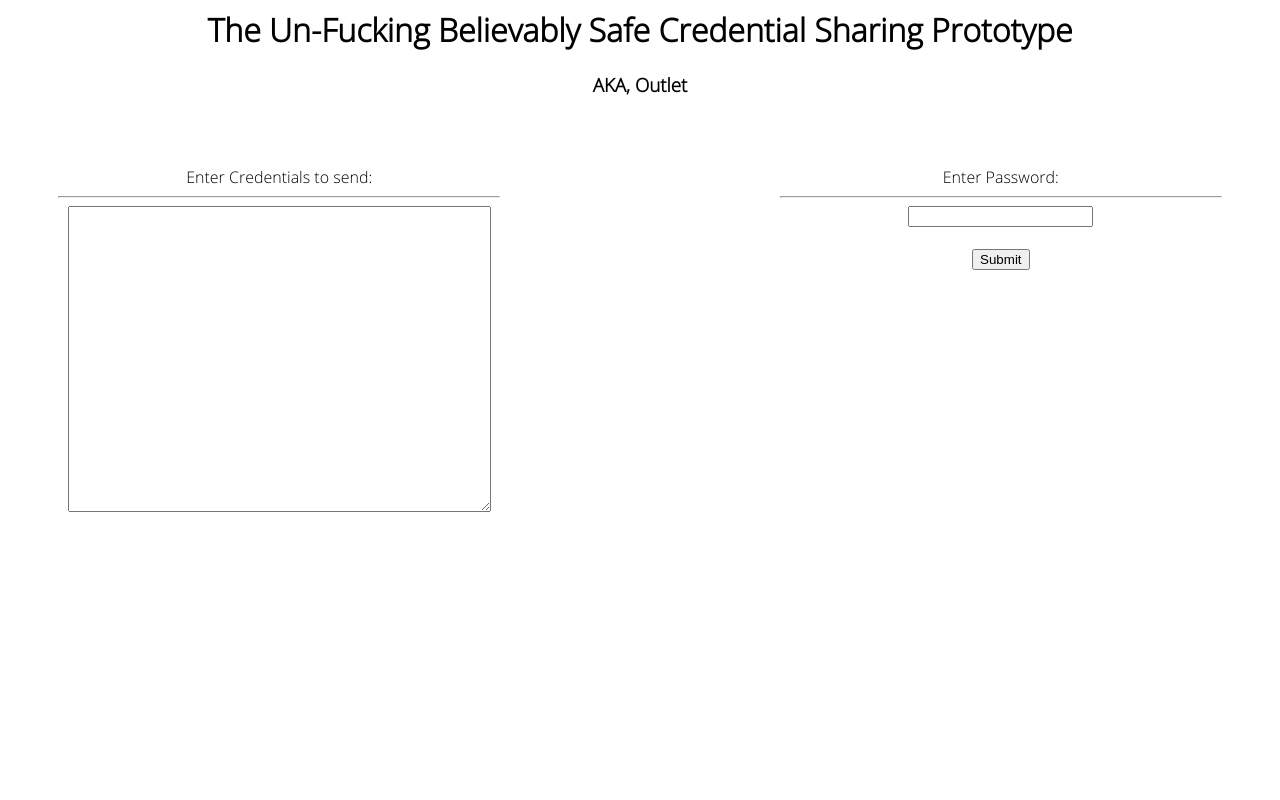
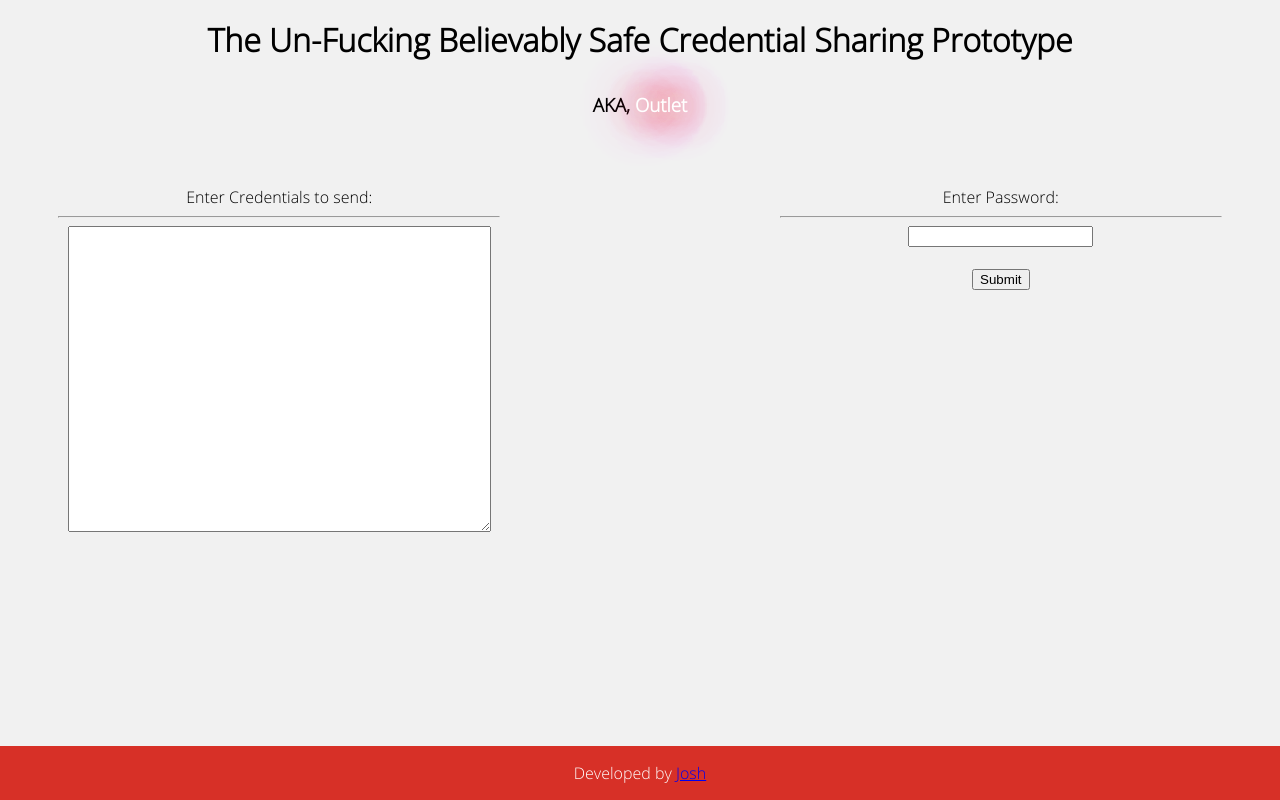
Before and after one commit to bacon-GIT/Outlet, a Django app: page / in a window 1280 px wide. Run offline with Django 3.2, Linux system fonts and the light colour scheme.

Commit message:
Cleaning up frontend and optimizing code

```diff
--- a/Outlet/urls.py
+++ b/Outlet/urls.py
@@ -15,9 +15,6 @@ Including another URLconf
 """
 from django.contrib import admin
 from django.urls import path, include
-from rest_framework import routers
-from upload import views
-
 
 
 urlpatterns = [
--- a/upload/static/upload/css/style.css
+++ b/upload/static/upload/css/style.css
@@ -5,6 +5,12 @@
 
 html {
     font-family: OpenSans-Light;
+}
+body {
+    background-color: #f1f1f1;
+}
+h1 {
+    padding: 10px;
 }
 .message_upload {
     width: 35%;
@@ -18,3 +24,27 @@ html {
     text-align: center;
     float: right;
 }
+.footer{
+    position: fixed;
+    left: 0;
+    bottom: 0;
+    width: 100%;
+    background-color: #d73027;
+    color: white;
+    text-align: center;
+}
+.glow {
+  color: #fff;
+  text-align: center;
+  -webkit-animation: glow 1s ease-in-out infinite alternate;
+  -moz-animation: glow 1s ease-in-out infinite alternate;
+  animation: glow 1s ease-in-out infinite alternate;
+}
+@-webkit-keyframes glow {
+  from {
+    text-shadow: 0 0 10px #fff, 0 0 20px #fff, 0 0 30px #d73027, 0 0 40px #d73027, 0 0 50px #e60073, 0 0 60px #e60073, 0 0 70px #e60073;
+  }
+  to {
+    text-shadow: 0 0 20px #fff, 0 0 30px #d73027, 0 0 40px #d73027, 0 0 50px #d73027, 0 0 60px #ff4da6, 0 0 70px #ff4da6, 0 0 80px #ff4da6;
+  }
+}
--- a/upload/templates/index.html
+++ b/upload/templates/index.html
@@ -10,7 +10,7 @@
 </head>
 <body>
 <h1 style="text-align: center">The Un-Fucking Believably Safe Credential Sharing Prototype</h1>
-<h3 style="text-align: center">AKA, Outlet</h3>
+<h3 style="text-align: center">AKA, <a class="glow">Outlet</a></h3>
 <div class="message_upload">
     <form method="POST" id="message_upload">
         <label>Enter Credentials to send:</label>
@@ -27,5 +27,6 @@
         <a id="msg"></a>
     </form>
 </div>
+<div class="footer"><p>Developed by <a href="https://github.com/bacon-GIT/Outlet">Josh</p></div>
 </body>
 </html>
--- a/upload/urls.py
+++ b/upload/urls.py
@@ -1,9 +1,13 @@
+from django.views.static import serve
 from django.urls import path
 import upload.views
+import Outlet.settings
 
 from . import views
 
+
 urlpatterns = [
     path('', views.index, name='index'),
-    path('upload/', upload.views.uploadPassword)
+    path('upload/', upload.views.uploadPassword),
+    path(r'^static/(?P<path>.*)$', serve,{'document_root': Outlet.settings.STATIC_ROOT})
 ]
```
Also changed, not shown: Outlet/settings.py (+7 -7 lines), upload/static/upload/js/upload.js (+22 -6 lines), upload/views.py (line endings or trailing spaces).
